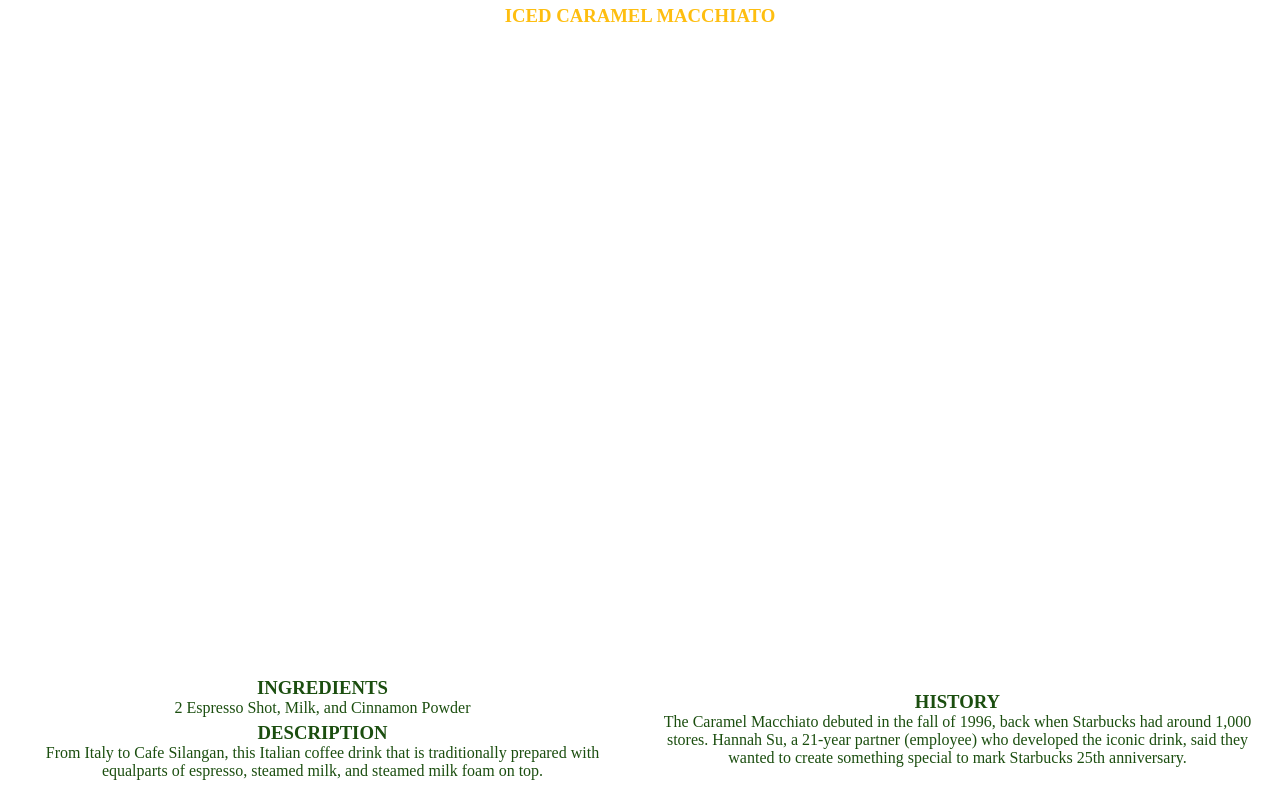
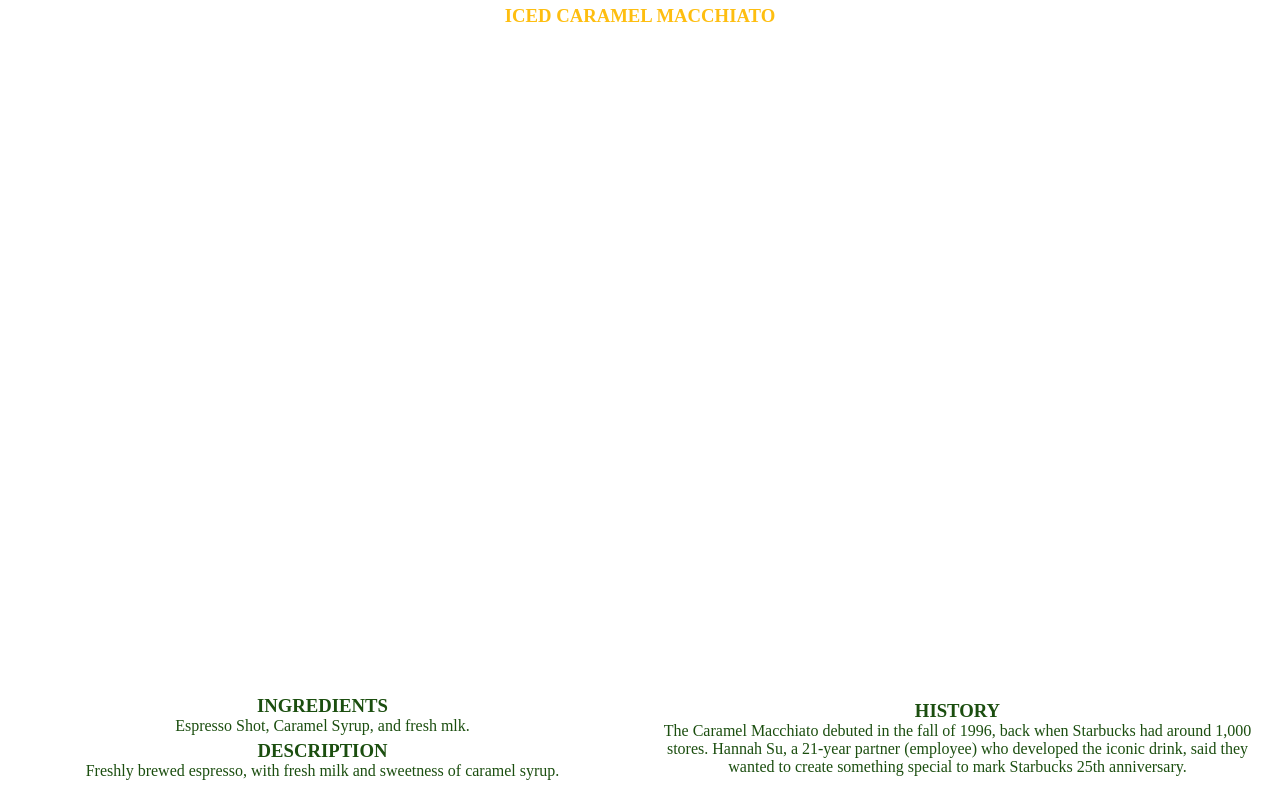
Before and after one commit to paulyy1904/ICEDCARAMEL9og8n, a plain HTML site: page index.html in a window 1280 px wide. Drawn offline with Linux system fonts and the light colour scheme.

Commit message:
Update index.html

```diff
--- a/index.html
+++ b/index.html
@@ -147,10 +147,10 @@
                     <div class="ar-content">
                         <!-- Ingredients -->
                         <h3>INGREDIENTS</h3>
-                        <p style="padding-bottom: 5px;">2 Espresso Shot, Milk, and Cinnamon Powder</p>
+                        <p style="padding-bottom: 5px;">Espresso Shot, Caramel Syrup, and fresh mlk.</p>
                         <!-- Description -->
                         <h3>DESCRIPTION</h3>
-                        <p>From Italy to Cafe Silangan, this Italian coffee drink that is traditionally prepared with equalparts of espresso, steamed milk, and steamed milk foam on top.</p>
+                        <p>Freshly brewed espresso, with fresh milk and sweetness of caramel syrup.</p>
                     </div>
                     <div class="ar-content">
                         <h3>HISTORY</h3>
```
